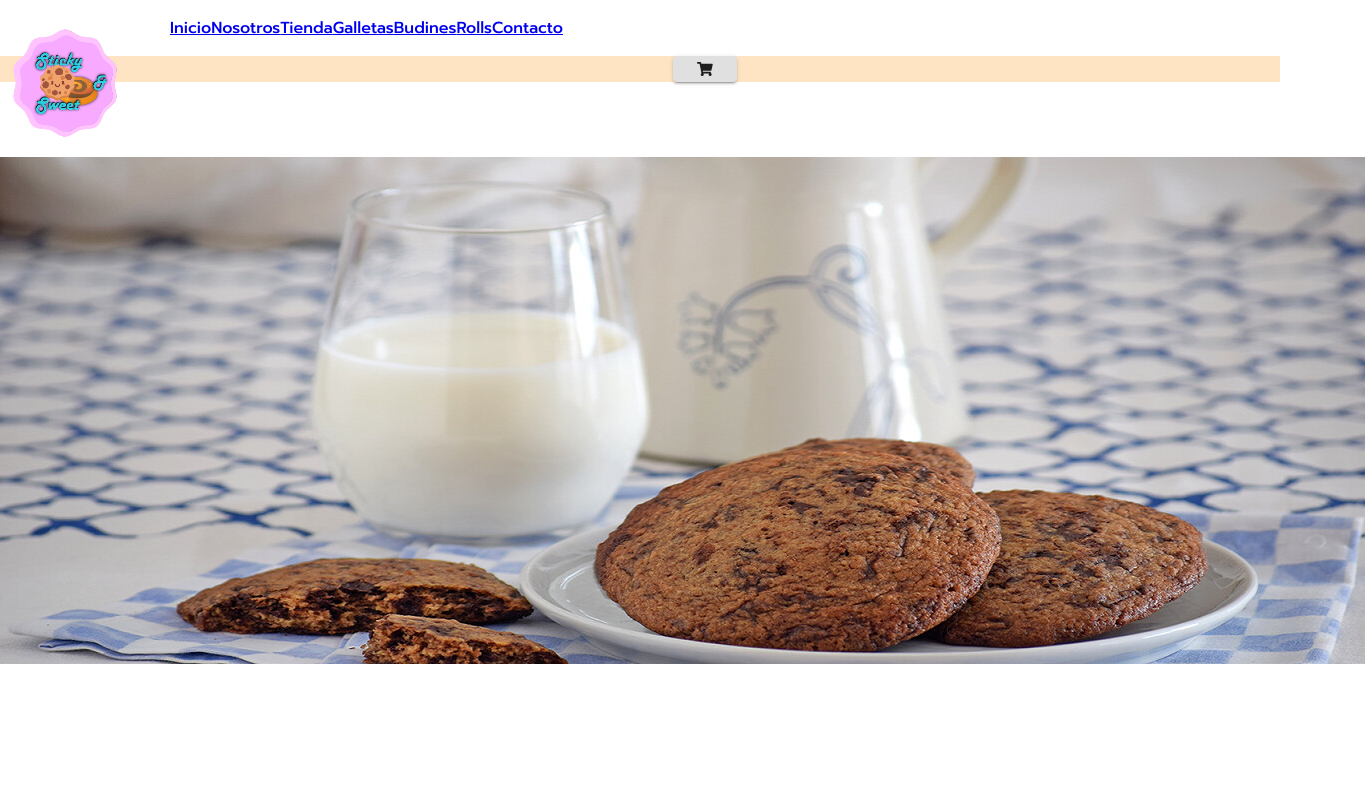
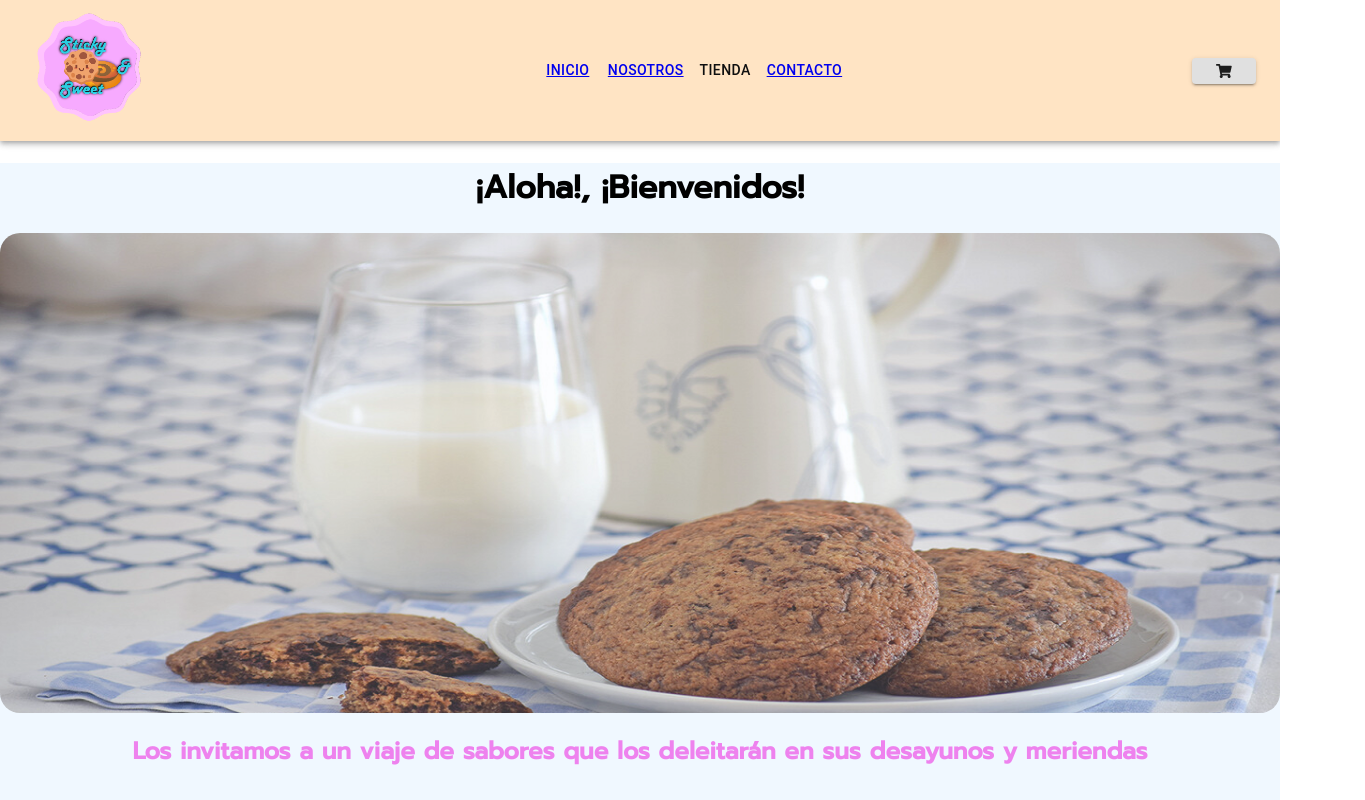
Before and after one commit to Alefiles/sweet, a React (Create React App) app: page / in a window 1280 px wide. Shown: the top 800 px of the page, 1365 px wide, since content can reach past the window. Built offline with nearby package versions, Linux system fonts and the light colour scheme.

Commit message:
restablecimiento

```diff
--- /dev/null
+++ b/src/Pages/Home.css
@@ -0,0 +1,23 @@
+.homePg {
+margin-top:1vh;
+background-color:aliceblue;
+width:100%;
+height: 100vh;
+}
+
+#img-ppal {
+    height: 60vh;
+    width:100%;
+    overflow:hidden;
+    opacity: 80%;
+    border-radius: 20px;
+    }
+
+#imagen-home {
+    height: 60vh;
+    width: 100%;
+}
+
+h2{
+color: violet
+}
--- a/src/Pages/Home.js
+++ b/src/Pages/Home.js
@@ -1,13 +1,23 @@
 import React from "react";
 import imagenPpal from "../img/choco_cookies2.png"
+import "./Home.css"
+
+export default function Home (props){
+    const {greeting="¡Aloha!, ¡Bienvenidos!"} =props
+    return(
+        <div className="homePg">
+            <h1>{greeting}</h1>
+            <div id="img-ppal">
+                <img  id="imagen-home"src={imagenPpal} alt="imagen principal"/>
+            </div>
+            <div className="greeting">
 
 
-export default function Home (props){
-    const {greeting} =props
-    return(
-        <div className="homePg">
-        <img src={imagenPpal} alt="imagen principal"/>
-        <h1>{greeting}</h1>
+            <h2> Los invitamos a un viaje de sabores que los deleitarán en sus desayunos y meriendas</h2>
+            </div>
+
+
         </div>
+
     )
 }
--- /dev/null
+++ b/src/Pages/Pages.css
@@ -0,0 +1,4 @@
+.homePg{
+
+    background-color: blanchedalmond;
+}
--- a/src/components/NavBar/NavBar.css
+++ b/src/components/NavBar/NavBar.css
@@ -17,4 +17,9 @@ header > div {
     list-style: none;
     color: rgb(15, 15, 15);
     display: flex;
+    text-decoration: none;
 }
+
+.nav-buttons:hover {
+    background-color: bisque;
+}
--- a/src/components/NavBar/NavBar.js
+++ b/src/components/NavBar/NavBar.js
@@ -1,13 +1,17 @@
+import React, {useState, useEffect, useContext} from "react"
 import "./NavBar.css";
 import logo from "../../img/logoSS2.png";
-import React, {useState} from "react"
 import CartWidget from "../CartWidget/CartWidget";
 //componentes externos
 import {NavLink} from "react-router-dom";
+import AppBar from '@material-ui/core/AppBar';
+import Toolbar from '@material-ui/core/Toolbar';
+import Button from '@material-ui/core/Button';
+import Menu from "@material-ui/core/Menu";
+import MenuItem from "@material-ui/core/MenuItem";
 
 
-
-export default function NavBar () {
+export default function NavBar (props) {
     const [categories, setcategory] =useState ([
         {   name: "Galletas",
             id:"1"},
@@ -17,28 +21,54 @@ export default function NavBar () {
             id:"3"},
     ])
 
+    const [anchorEl, setAnchorEl] = React.useState(null);
+    const open = Boolean(anchorEl);
+    const handleClick = (event) => {
+    setAnchorEl(event.currentTarget);
+    };
+    const handleClose = () => {
+    setAnchorEl(null);
+    };
+
 
 return(
-    <header>
-        <nav className="nav-bar">
-            <div className="logo-container">
-                <NavLink to="/"><img src={logo} alt="logo"/></NavLink>
-            </div>
-            <div>
-                <ul className="nav-buttons">
+    <AppBar  position="static" className="navigate">
+        <Toolbar>
+                <div className="logo-container">
+                <NavLink to="/">  <img src={logo} className="logo-app" alt="logo Sweet" /></NavLink>
+                </div>
+
+            <div className="buttons-div">
+            <ul className="nav-buttons">
+                    <li><Button color="inherit"><NavLink to="/">Inicio</NavLink></Button></li>
+                    <li><Button color="inherit"><NavLink to ="/Nosotros">Nosotros</NavLink></Button></li>
+                    <li><Button
+                        id="basic-button"
+                        aria-controls="basic-menu"
+                        aria-haspopup="true"
+                        aria-expanded={open ? 'true' : undefined}
+                        onClick={handleClick}
+                        color="inherit">
+                            Tienda
+                            </Button></li>
                     <li>
-                        <NavLink to="/">Inicio</NavLink></li>
-                    <li><NavLink to ="/Nosotros">Nosotros</NavLink></li>
-                    <li><NavLink to ="/Tienda">Tienda</NavLink></li>
-                        {categories.map((category)=> {
-                                return <NavLink to={"/category/${category.Id}"}>{category.name}</NavLink>
+                        <Menu
+                        id="basic-menu"
+                        anchorEl={anchorEl}
+                        open={Boolean(anchorEl)}
+                        onClose={handleClose}>
+                        {categories.map((category, index)=> {
+                                return <MenuItem key={index}><NavLink to={"/category/${category.Id}"}>{category.name}</NavLink></MenuItem>
                                 })}
+                        </Menu>
+                    </li>
 
-                    <li><NavLink to="/contactanos">Contacto</NavLink></li>
+                    <li><Button color="inherit"><NavLink to="/contactanos">Contacto</NavLink></Button></li>
                 </ul>
             </div>
-        </nav>
+
         <CartWidget/>
-    </header>
+        </Toolbar>
+    </AppBar>
 );
 }
--- a/src/context/CartContext.js
+++ b/src/context/CartContext.js
@@ -2,4 +2,10 @@ import React, { createContext } from "react";
 
 const CartContext = createContext ([]);
 
+//const[cartContent, setCartContent] =useState([])
+
+
+
+
+
 export default CartContext;
```
